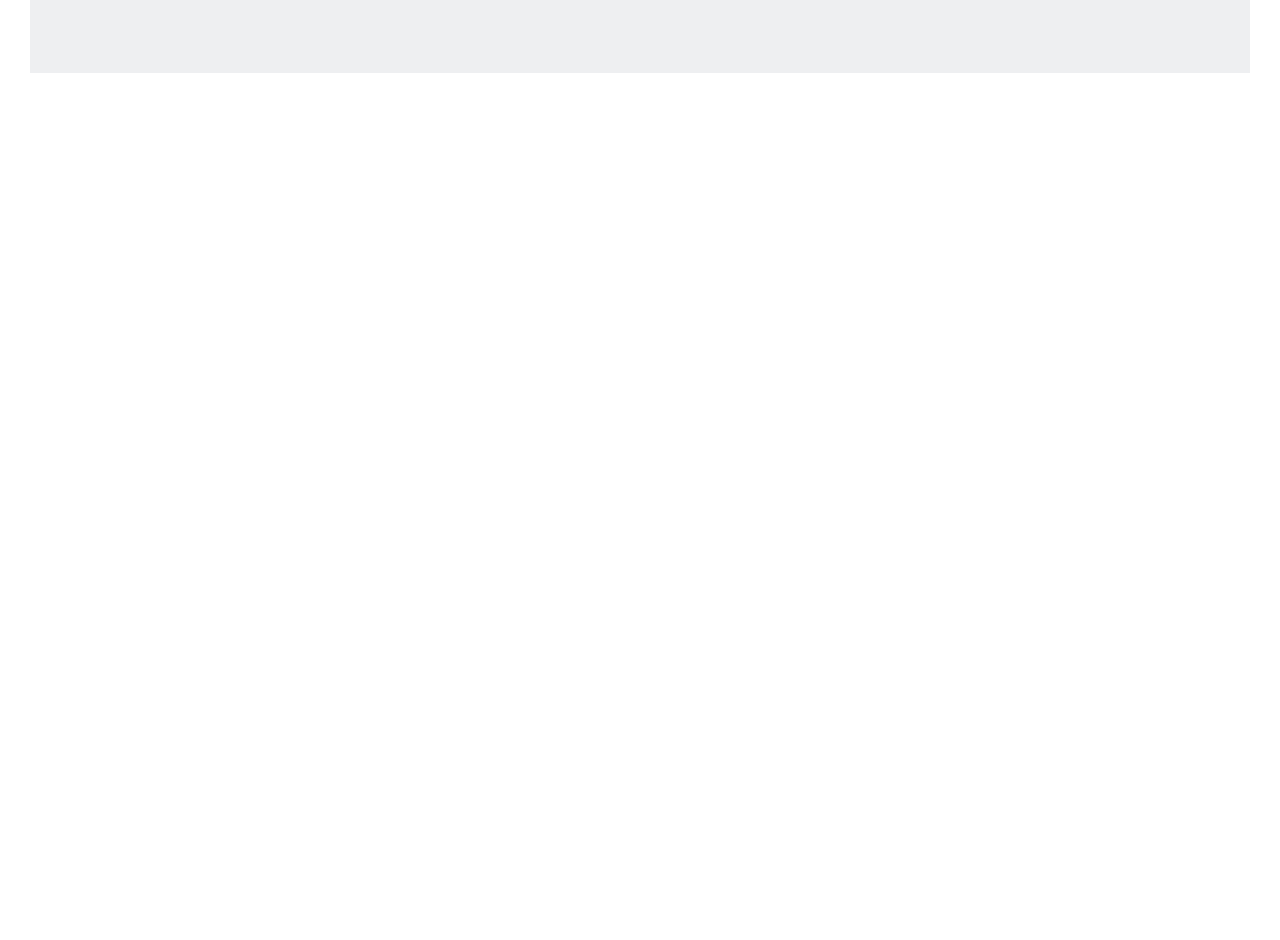
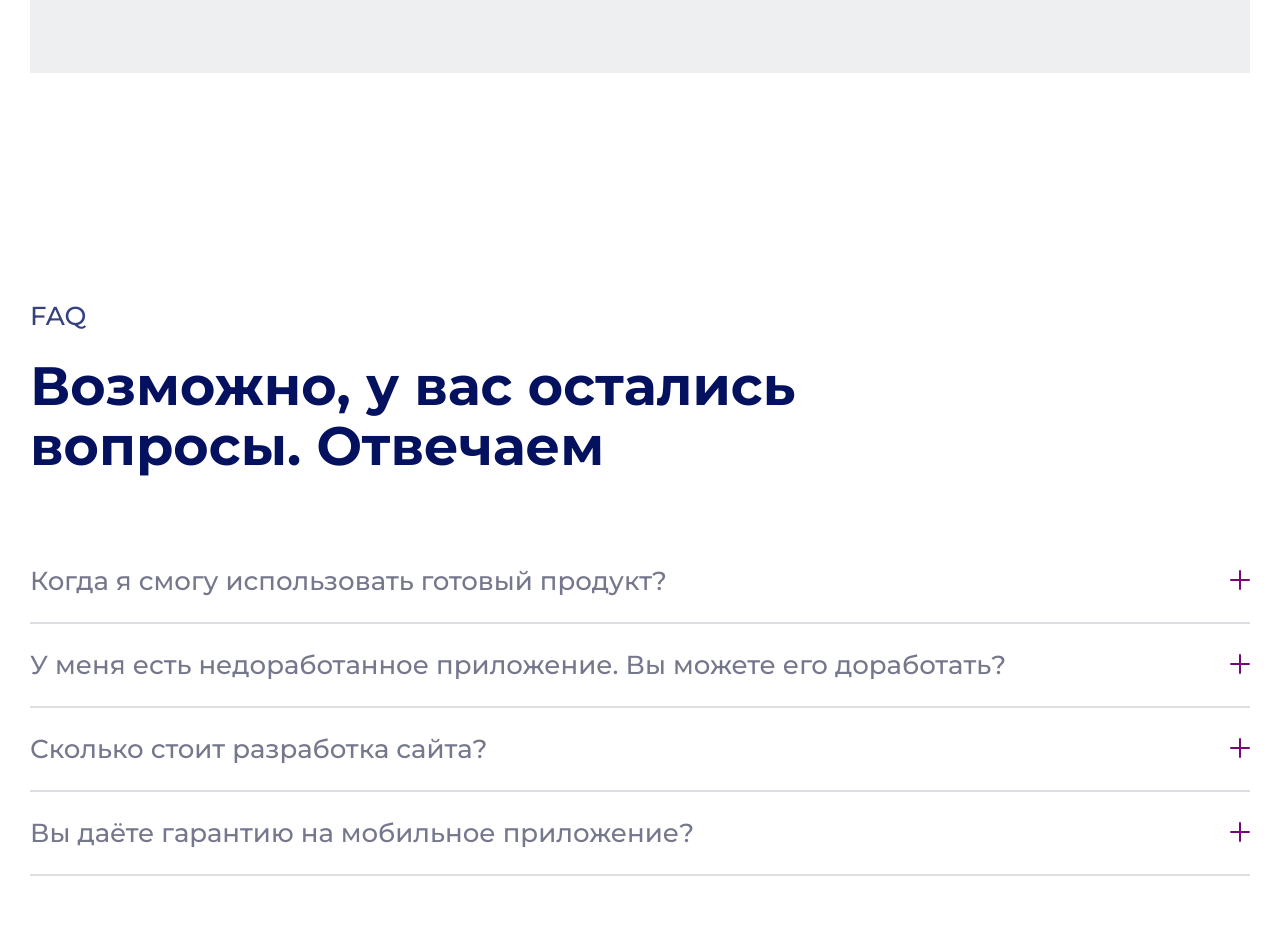
Before and after one commit to belskiy98/UST, a website: page index.html in a window 1280 px wide. Shown: the part 8945-9885 px from the top of the page. Before the commit the page ends 9245 px from the top, so only its background shows below. Drawn offline with Linux system fonts and the light colour scheme.

Commit message:
add faq block

```diff
--- a/index.html
+++ b/index.html
@@ -11,6 +11,7 @@
     <link rel="preconnect" href="https://fonts.gstatic.com" crossorigin>
     <link href="https://fonts.googleapis.com/css2?family=Inter&display=swap" rel="stylesheet" type="text/css">
     <link rel="stylesheet" href="./css/styles.css">
+    <script src="./js/script.js"></script>
     <title>UST</title>
 </head>
 <body>
@@ -518,6 +519,44 @@
                     </div>
                 </div>
             </section>
+            <section class="faq">
+                <div class="container">
+                    <div class="section-title">FAQ</div>
+                    <div class="faq__title">Возможно, у вас остались<br> вопросы. Отвечаем</div>
+                    <div class="accordion-tab">
+                        <div class='accordion-tab__short'>Когда я смогу использовать готовый продукт?</div>
+                        <div class='accordion-tab__full'>
+                            <p>Мы обеспечиваем полный цикл разработки программного обеспечения, развертывания и послерелизной поддержки. Вы получите
+                                функциональный, масштабируемый и безопасный продукт, идеально подходящий для бизнеса.
+                            </p>
+                            <p>MVP за 90 дней.</p>
+                        </div>
+                    </div>
+                    <div class="accordion-tab">
+                        <div class='accordion-tab__short'>У меня есть недоработанное приложение. Вы можете его доработать?</div>
+                        <div class='accordion-tab__full'>
+                            <p>Мы доработаем ваше приложение, при условии, что стек технологий, на котором реализовано приложение, совпадает с
+                                нашим. Для этого понадобятся первичные требования, макеты дизайна и исходный код.
+                            </p>
+                        </div>
+                    </div>
+                    <div class="accordion-tab">
+                        <div class='accordion-tab__short'>Сколько стоит разработка сайта?</div>
+                        <div class='accordion-tab__full'>
+                            <p>Fixed Price - цена на проект фиксирована и чаще всего используется в проектах с четко зафикированным функционалом.
+                            </p>
+                        </div>
+                    </div>
+                    <div class="accordion-tab">
+                        <div class='accordion-tab__short'>Вы даёте гарантию на мобильное приложение?</div>
+                        <div class='accordion-tab__full'>
+                            <p>Да, гарантия на приложение — от 1 до 3 месяцев, в зависимости от нашей с вами договоренности. В течение этого времени
+                                бесплатно устраним ошибки, которые вы найдёте. Одно условие — исходный код программы должен быть без изменений.
+                            </p>
+                        </div>
+                    </div>
+                </div>
+            </section>
         </main>
     </div>
 </body>
--- /dev/null
+++ b/js/script.js
@@ -0,0 +1,16 @@
+window.addEventListener("DOMContentLoaded", function(){
+
+    //accordion
+
+    const tabs = document.querySelectorAll(".accordion-tab__short");
+
+    for (let i = 0; i < tabs.length; i++){
+
+        const tab = tabs[i];
+        tab.addEventListener("click", function(event){
+
+            const tabRoot = event.target.closest(".accordion-tab");
+            tabRoot.classList.toggle("accordion-tab--open");
+        });
+    }
+});
--- a/scss/_main-page.scss
+++ b/scss/_main-page.scss
@@ -793,3 +793,52 @@ h1 {
     font-size: 16px;
     letter-spacing: 0.32px;
 }
+
+.faq {
+    padding-bottom: 180px;
+}
+
+.faq__title {
+    @extend %H1-M;
+    padding-bottom: 64px;
+}
+
+.accordion-tab {
+    border-bottom: 2px solid var(--gray-20);
+    padding-top: 25px;
+    padding-bottom: 25px;
+    &__short {
+        display: flex;
+        justify-content: space-between;
+        @extend %H4;
+        color: var(--gray-80);
+    }
+
+    &__short:hover {
+        cursor: pointer;
+    }
+
+    &__full {
+        color: var(--gray-60);
+        max-height: 0;
+        overflow: hidden;
+    }
+
+    &__full p {
+        margin: 0;
+        padding-top: 22px;
+        padding-right: 350px;
+    }
+}
+
+.accordion-tab__short::after {
+    content: url('../img/accord-open.svg');
+}
+
+.accordion-tab--open .accordion-tab__short::after {
+    content: url('../img/accord-close.svg');
+}
+
+.accordion-tab--open .accordion-tab__full {
+    max-height: 100vh;
+}
```
Also changed, not shown: css/styles.css, img/accord-close.svg (added), img/accord-open.svg (added), 1 other file.
